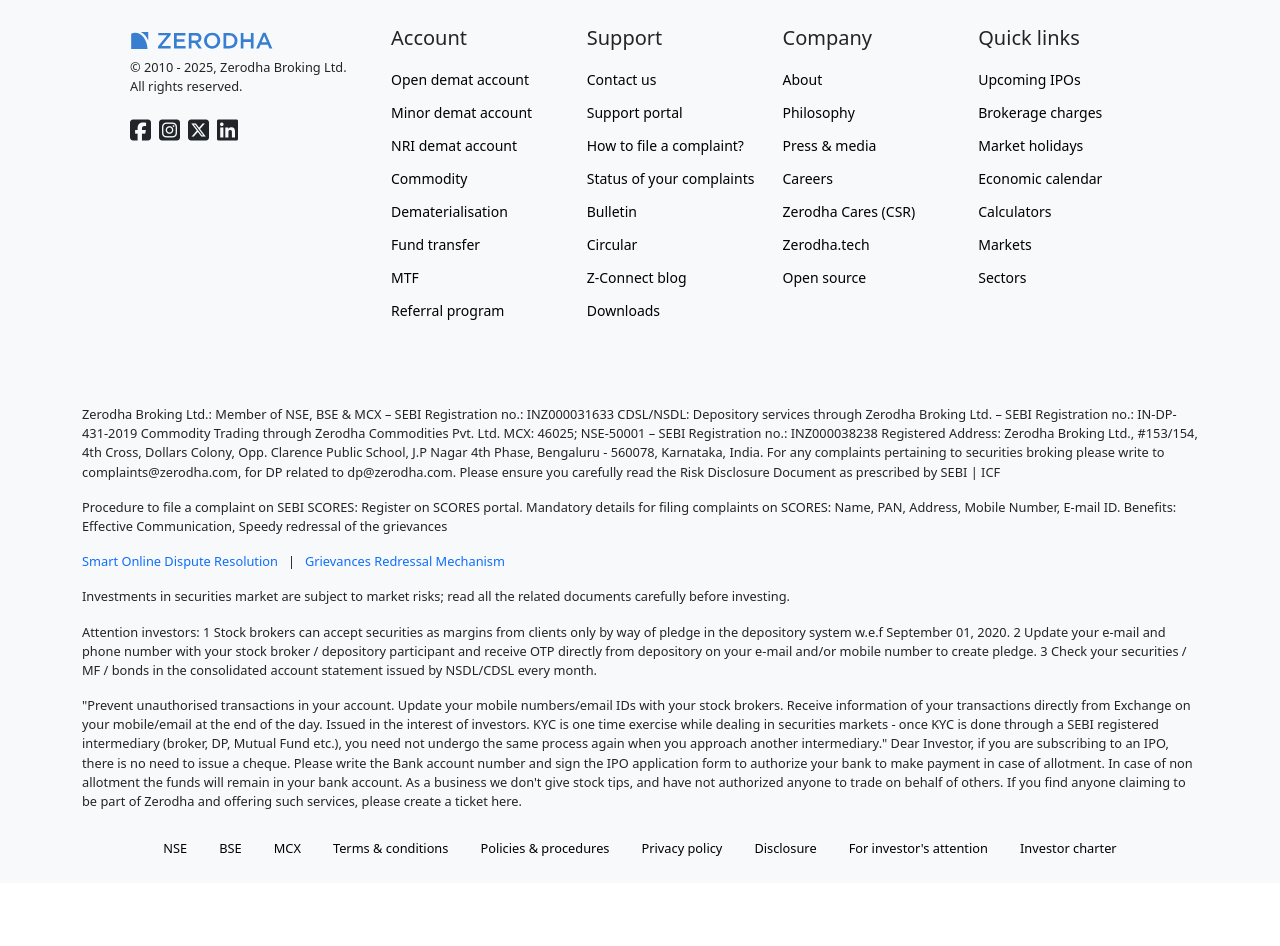
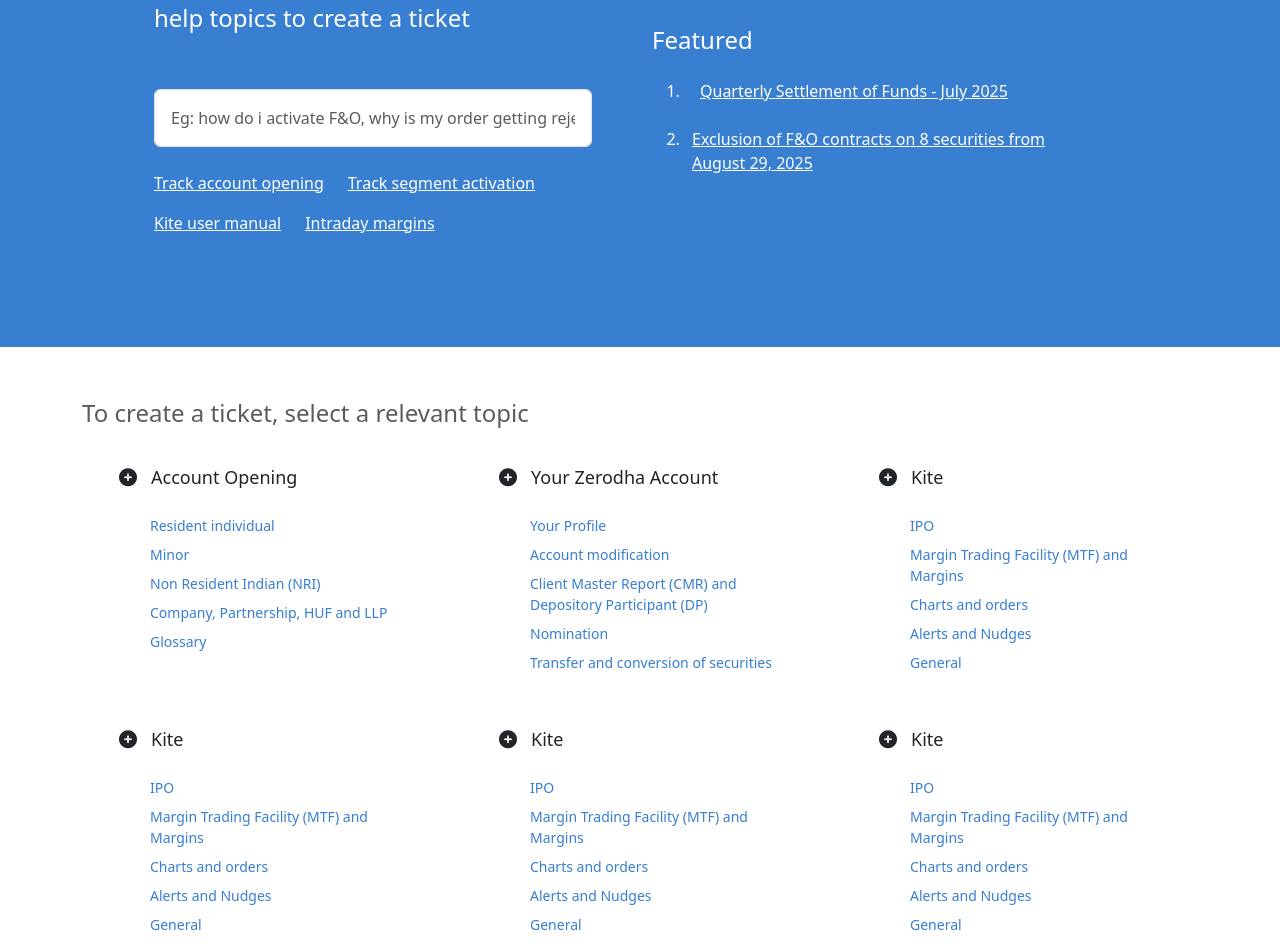
Before and after one commit to urshivamthakur/oneStock, a React (Vite) app: page /support in a window 1280 px wide. Shown: the part 226-1172 px from the top of the page. Before the commit the page ends 1109 px from the top, so only its background shows below. Built offline with nearby package versions, Linux system fonts and the light colour scheme.

Commit message:
Support Section Setup

```diff
--- a/src/index.css
+++ b/src/index.css
@@ -94,3 +94,31 @@ button:focus-visible {
   font-size: 0.8rem;
   padding: 0 1rem;
 }
+
+/* landing-page -> support */
+
+.support-table-style {
+  padding: 0 3rem 3rem 3rem;
+}
+
+.support-table-style th {
+  font-size: 1.125rem;
+  font-weight: 495;
+  padding-bottom: 1.25rem;
+}
+
+.support-table-style td {
+  font-size: 0.875rem;
+  color: #387ED1;
+  padding: 0.25rem 0;
+  padding-left: 2rem;
+}
+
+.support-hero-style {
+  background-color: #387ed1;
+  color: #fff;
+}
+
+.support-hero-style a {
+  color: #fff;
+}
--- a/src/landing_page/support/CreateTicket.jsx
+++ b/src/landing_page/support/CreateTicket.jsx
@@ -1,9 +1,162 @@
 import React from "react";
 
 function CreateTicket() {
-    return (
-        <h1>CreateTicket</h1>
-     );
+  return (
+    <div className="container">
+      <p className="fs-4 pt-5 pb-3 text-muted">
+        To create a ticket, select a relevant topic
+      </p>
+      <div className="row">
+        <div className="col-4 support-table-style">
+          <table>
+            <tr>
+              <th>
+                <i class="fa-solid fa-circle-plus"></i> &nbsp; Account Opening
+              </th>
+            </tr>
+            <tr>
+              <td>Resident individual</td>
+            </tr>
+            <tr>
+              <td>Minor</td>
+            </tr>
+            <tr>
+              <td>Non Resident Indian (NRI)</td>
+            </tr>
+            <tr>
+              <td>Company, Partnership, HUF and LLP</td>
+            </tr>
+            <tr>
+              <td>Glossary</td>
+            </tr>
+          </table>
+        </div>
+        <div className="col-4 support-table-style">
+          <table>
+            <tr>
+              <th>
+                <i class="fa-solid fa-circle-plus"></i> &nbsp; Your Zerodha
+                Account
+              </th>
+            </tr>
+            <tr>
+              <td>Your Profile</td>
+            </tr>
+            <tr>
+              <td>Account modification</td>
+            </tr>
+            <tr>
+              <td>
+                Client Master Report (CMR) and Depository Participant (DP)
+              </td>
+            </tr>
+            <tr>
+              <td>Nomination</td>
+            </tr>
+            <tr>
+              <td>Transfer and conversion of securities</td>
+            </tr>
+          </table>
+        </div>
+        <div className="col-4 support-table-style">
+          <table>
+            <tr>
+              <th>
+                <i class="fa-solid fa-circle-plus"></i> &nbsp; Kite
+              </th>
+            </tr>
+            <tr>
+              <td>IPO</td>
+            </tr>
+            <tr>
+              <td>Margin Trading Facility (MTF) and Margins</td>
+            </tr>
+            <tr>
+              <td>Charts and orders</td>
+            </tr>
+            <tr>
+              <td>Alerts and Nudges</td>
+            </tr>
+            <tr>
+              <td>General</td>
+            </tr>
+          </table>
+        </div>
+        <div className="col-4 support-table-style">
+          <table>
+            <tr>
+              <th>
+                <i class="fa-solid fa-circle-plus"></i> &nbsp; Kite
+              </th>
+            </tr>
+            <tr>
+              <td>IPO</td>
+            </tr>
+            <tr>
+              <td>Margin Trading Facility (MTF) and Margins</td>
+            </tr>
+            <tr>
+              <td>Charts and orders</td>
+            </tr>
+            <tr>
+              <td>Alerts and Nudges</td>
+            </tr>
+            <tr>
+              <td>General</td>
+            </tr>
+          </table>
+        </div>
+        <div className="col-4 support-table-style">
+          <table>
+            <tr>
+              <th>
+                <i class="fa-solid fa-circle-plus"></i> &nbsp; Kite
+              </th>
+            </tr>
+            <tr>
+              <td>IPO</td>
+            </tr>
+            <tr>
+              <td>Margin Trading Facility (MTF) and Margins</td>
+            </tr>
+            <tr>
+              <td>Charts and orders</td>
+            </tr>
+            <tr>
+              <td>Alerts and Nudges</td>
+            </tr>
+            <tr>
+              <td>General</td>
+            </tr>
+          </table>
+        </div>
+        <div className="col-4 support-table-style">
+          <table>
+            <tr>
+              <th>
+                <i class="fa-solid fa-circle-plus"></i> &nbsp; Kite
+              </th>
+            </tr>
+            <tr>
+              <td>IPO</td>
+            </tr>
+            <tr>
+              <td>Margin Trading Facility (MTF) and Margins</td>
+            </tr>
+            <tr>
+              <td>Charts and orders</td>
+            </tr>
+            <tr>
+              <td>Alerts and Nudges</td>
+            </tr>
+            <tr>
+              <td>General</td>
+            </tr>
+          </table>
+        </div>
+      </div>
+    </div>
+  );
 }
 
 export default CreateTicket;
--- a/src/landing_page/support/Hero.jsx
+++ b/src/landing_page/support/Hero.jsx
@@ -1,9 +1,62 @@
 import React from "react";
 
 function Hero() {
-    return (
-        <h1>Hero</h1>
-     );
+  return (
+    <section
+      className="container-fluid
+    support-hero-style p-5"
+    >
+      <div className="container">
+        <div className="d-flex justify-content-between mx-5 px-4">
+          <h5>Support Portal</h5>
+          <a href="#">Track tickets</a>
+        </div>
+        <div className="row p-4 mx-5 align-items-center">
+          <div className="col-6 py-4 pe-5 ps-0">
+            <h5 className="pe-5 fs-4">
+              Search for an answer or browse help topics to create a ticket
+            </h5>
+            <div className="pt-5 pb-3">
+              <input
+                className="form-control w-100 p-3"
+                placeholder="Eg: how do i activate F&O, why is my order getting rejected ..."
+              ></input>
+            </div>
+            <div className="d-flex pt-2">
+              <p className="pe-4">
+                <a href="#">Track account opening</a>
+              </p>
+              <p>
+                <a href="#">Track segment activation</a>
+              </p>
+            </div>
+            <div className="d-flex">
+              <p className="pe-4">
+                <a href="#">Kite user manual</a>
+              </p>
+              <p>
+                <a href="#">Intraday margins</a>
+              </p>
+            </div>
+          </div>
+          <div className="col-6 py-4 pe-5">
+            <h5 className="pe-5 fs-4">Featured</h5>
+            <ol>
+              <li className="p-3">
+                <a href="#">Quarterly Settlement of Funds - July 2025</a>
+              </li>
+              <li className="p-2">
+                <a href="#">
+                  Exclusion of F&O contracts on 8 securities from August 29,
+                  2025
+                </a>
+              </li>
+            </ol>
+          </div>
+        </div>
+      </div>
+    </section>
+  );
 }
 
 export default Hero;
```
